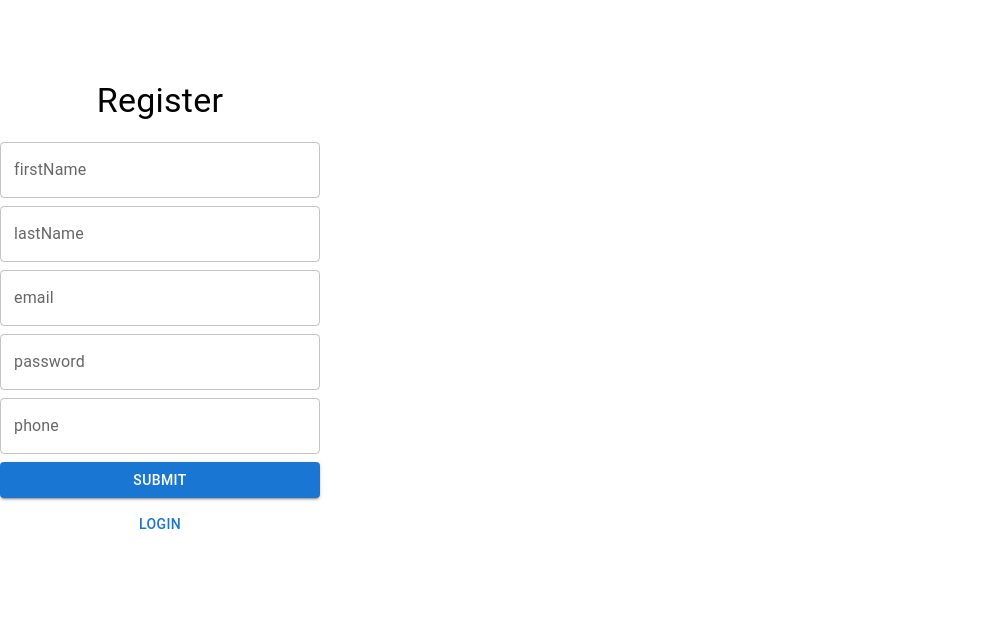
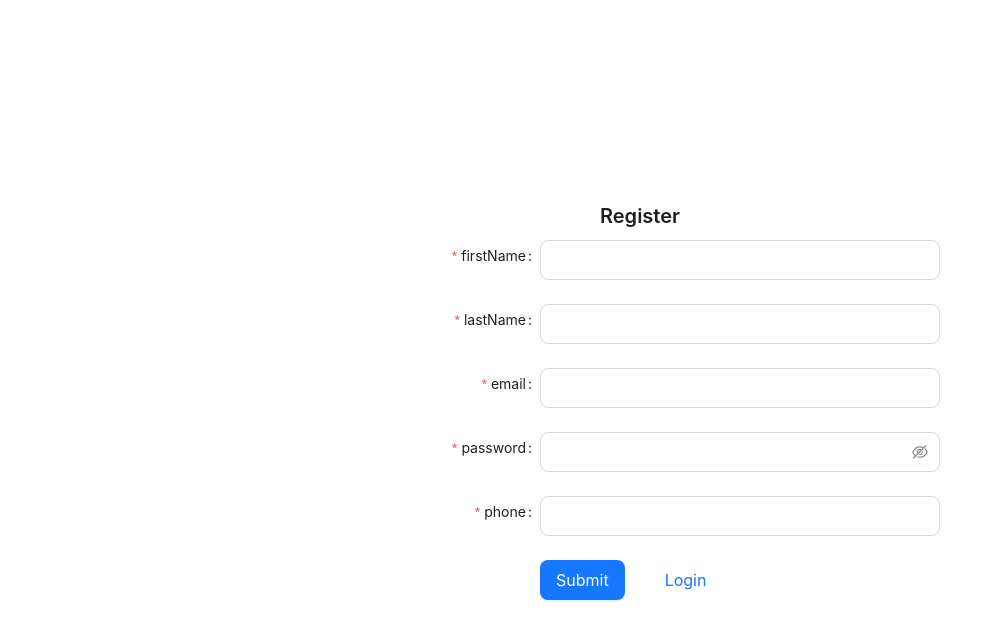
Before and after one commit to Pooriadevx/snappbox-assignment, a React (Create React App) app: page /register in a window 1280 px wide. Shown: the top 640 px of the page, without its empty margins (0-1003 px from the left). Built offline with nearby package versions, Linux system fonts and the light colour scheme.

Commit message:
ref: Refactored login and register components

```diff
--- a/src/components/login/login.tsx
+++ b/src/components/login/login.tsx
@@ -1,10 +1,9 @@
 import React from "react";
-import { Button, Flex, Form, Typography } from "antd";
-import { LoginInputsType } from "../../types/loginAndRegister";
+import { Button, Flex, Form, Input } from "antd";
+import Title from "antd/es/typography/Title";
 import { handleLogin } from "../../utils/loginAndRegister";
 import { useCustomSnackbar } from "../../hooks/useCustomSnackbar";
 import { dataOfFields } from "../../constants/loginAndRegister";
-import Title from "antd/es/typography/Title";
 
 const Login: React.FC = () => {
   const { CustomSnackbar, openSnackbar } = useCustomSnackbar();
@@ -26,12 +25,12 @@ const Login: React.FC = () => {
           onFinish={(values) => handleLogin(values, openSnackbar)}
           autoComplete="off"
         >
-          {dataOfFields.map(({ name, Element }) => {
+          {dataOfFields.map((name) => {
             return (
-              <Form.Item<LoginInputsType>
+              <Form.Item
                 label={name}
                 key={name}
-                name={name as keyof LoginInputsType}
+                name={name}
                 rules={[
                   {
                     required: true,
@@ -39,7 +38,11 @@ const Login: React.FC = () => {
                   },
                 ]}
               >
-                <Element size="large" />
+                {name === "password" ? (
+                  <Input.Password size="large" />
+                ) : (
+                  <Input size="large" />
+                )}
               </Form.Item>
             );
           })}
--- a/src/components/register/register.tsx
+++ b/src/components/register/register.tsx
@@ -1,55 +1,63 @@
-import React, { useState } from "react";
-import { Button, Grid, TextField, Typography } from "@mui/material";
+import React from "react";
 import { useCustomSnackbar } from "../../hooks/useCustomSnackbar";
-import { RegisterInputsType } from "../../types/loginAndRegister";
-import { handleFields, handleRegister } from "../../utils/loginAndRegister";
+import { handleRegister } from "../../utils/loginAndRegister";
+import { Button, Flex, Form, Input } from "antd";
+import Title from "antd/es/typography/Title";
+import { dataOfRegisterFields } from "../../constants/loginAndRegister";
 
 const Register: React.FC = () => {
-  const [data, setData] = useState<RegisterInputsType>({
-    firstName: "",
-    lastName: "",
-    email: "",
-    password: "",
-    phone: "",
-  });
   const { CustomSnackbar, openSnackbar } = useCustomSnackbar();
 
   return (
     <>
-      <Grid
-        container
-        justifyContent={"center"}
-        alignItems={"center"}
-        gap={1}
-        xs={3}
-        paddingY={10}
-        direction={"column"}
-        onChange={(e) => handleFields(e, setData)}
+      <Flex
+        justify="center"
+        align="center"
+        vertical
+        style={{ width: "100%", height: "100vh" }}
       >
-        <Typography variant="h4" gutterBottom>
-          Register
-        </Typography>
-        {Object.keys(data).map((item) => (
-          <TextField
-            key={item}
-            name={item}
-            label={item}
-            fullWidth
-            value={data[item as keyof RegisterInputsType]}
-          />
-        ))}
-        <Button
-          fullWidth
-          variant="contained"
-          onClick={() => handleRegister(data, openSnackbar)}
+        <Title level={4}>Register</Title>
+        <Form
+          name="Form"
+          labelCol={{ span: 8 }}
+          wrapperCol={{ span: 16 }}
+          style={{ width: 600 }}
+          onFinish={(values) => handleRegister(values, openSnackbar)}
+          autoComplete="off"
         >
-          Submit
-        </Button>
-        <Button href="/login" variant="text">
-          Login
-        </Button>
-      </Grid>
-
+          {dataOfRegisterFields.map((name) => {
+            return (
+              <Form.Item
+                label={name}
+                key={name}
+                name={name}
+                rules={[
+                  {
+                    required: true,
+                    message: `Please input your ${name}!`,
+                  },
+                ]}
+              >
+                {name === "password" ? (
+                  <Input.Password size="large" />
+                ) : (
+                  <Input size="large" />
+                )}
+              </Form.Item>
+            );
+          })}
+          <Form.Item wrapperCol={{ offset: 8, span: 16 }}>
+            <Flex align="center" gap={"large"}>
+              <Button type="primary" htmlType="submit" size="large">
+                Submit
+              </Button>
+              <Button type="link" href="/" size="large">
+                Login
+              </Button>
+            </Flex>
+          </Form.Item>
+        </Form>
+      </Flex>
       {CustomSnackbar}
     </>
   );
--- a/src/constants/loginAndRegister.ts
+++ b/src/constants/loginAndRegister.ts
@@ -1,13 +1,12 @@
-import { Input } from "antd";
+import { DataOfRegisterFieldsType } from './../types/loginAndRegister';
 import { DataOfLoginFieldsType } from "../types/loginAndRegister";
 
-export const dataOfFields: DataOfLoginFieldsType = [
-  {
-    name: "email",
-    Element: Input,
-  },
-  {
-    name: "password",
-    Element: Input.Password,
-  },
+export const dataOfFields: DataOfLoginFieldsType = ["email", "password"];
+
+export const dataOfRegisterFields: DataOfRegisterFieldsType = [
+  "firstName",
+  "lastName",
+  "email",
+  "password",
+  "phone",
 ];
--- a/src/utils/loginAndRegister.ts
+++ b/src/utils/loginAndRegister.ts
@@ -1,17 +1,5 @@
 import axios from "axios";
-import {
-  handleFieldsType,
-  handleLoginType,
-  handleRegisterType,
-} from "../types/loginAndRegister";
-
-export const handleFields: handleFieldsType = (event, cb) => {
-  const element = event.target as HTMLInputElement;
-  cb((prev) => ({
-    ...prev,
-    [element.name]: element.value,
-  }));
-};
+import { handleLoginType, handleRegisterType } from "../types/loginAndRegister";
 
 export const handleLogin: handleLoginType = (data, openSnackbar) => {
   axios
```
Also changed, not shown: src/types/loginAndRegister.ts (+12 -16 lines).
